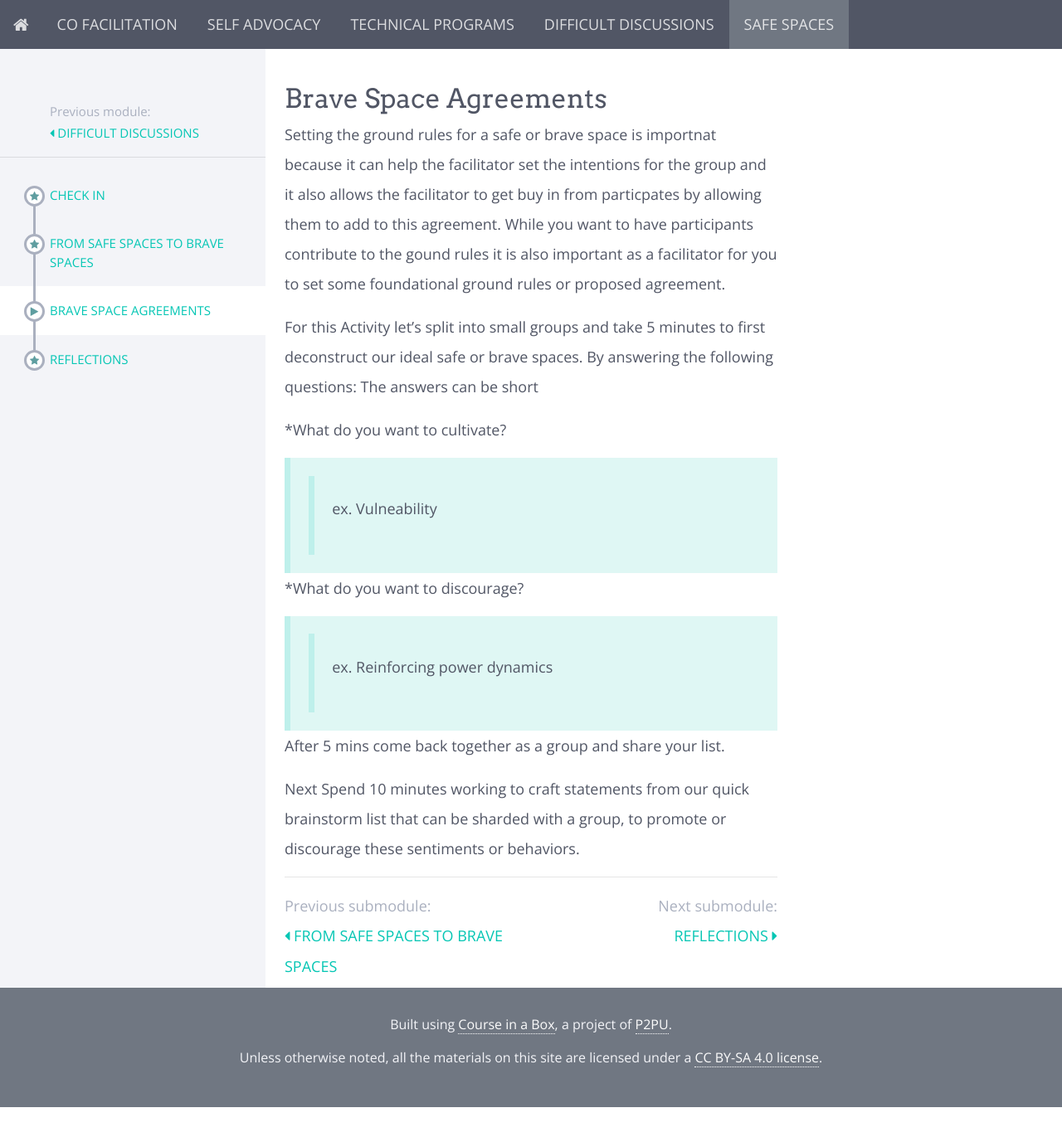
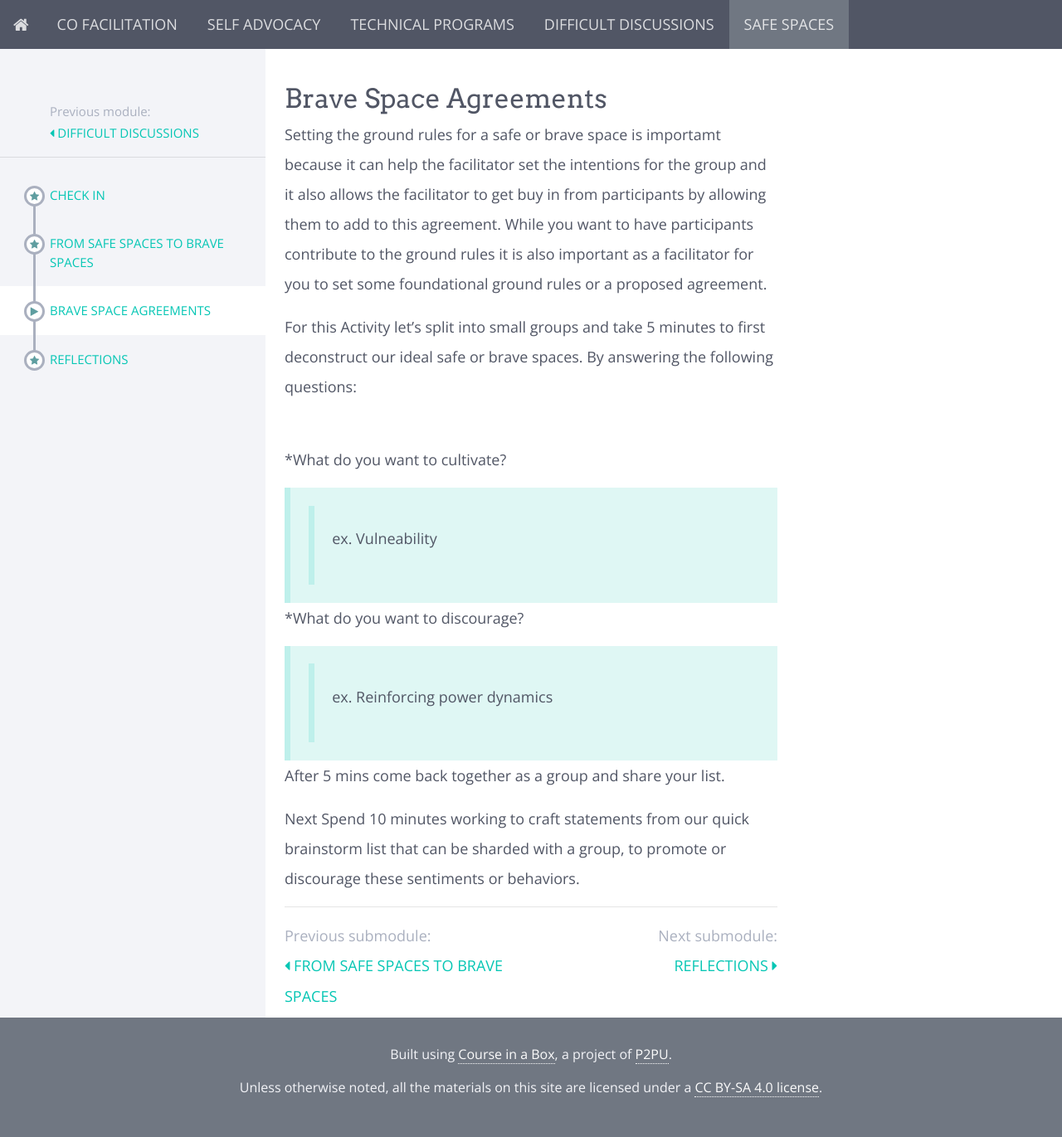
Before and after one commit to p2pu/advanced-facilitation, a Jekyll site: the page built from modules/Safe-Spaces/_posts/2000-01-03-brave-space-agreements.md, in a window 1280 px wide. Shown: the whole page at 83% size. Built offline with Jekyll 4.4.1, drawn with Linux system fonts in a browser that asks for light colours; nearby versions of some CDN libraries; before the commit the page ends 1335 px from its top, so only the background shows below that.

Commit message:
Update 2000-01-03-brave-space-agreements.md

```diff
--- a/modules/Safe-Spaces/_posts/2000-01-03-brave-space-agreements.md
+++ b/modules/Safe-Spaces/_posts/2000-01-03-brave-space-agreements.md
@@ -1,9 +1,9 @@
 ## Brave Space Agreements
 
-Setting the ground rules for a safe or brave space is importnat because it can help the facilitator set the intentions for the group and it also allows the facilitator to get buy in from particpates by allowing them to add to this agreement.  While you want to have participants contribute to the gound rules it is also important as a facilitator for you to set some foundational ground rules or proposed agreement.
+Setting the ground rules for a safe or brave space is importamt because it can help the facilitator set the intentions for the group and it also allows the facilitator to get buy in from participants by allowing them to add to this agreement.  While you want to have participants contribute to the ground rules it is also important as a facilitator for you to set some foundational ground rules or a proposed agreement.
 <br>
 
-For this Activity let's split into small groups and take  5 minutes to first deconstruct our ideal safe or brave spaces. By answering the following questions:  The answers can be short
+For this Activity let's split into small groups and take  5 minutes to first deconstruct our ideal safe or brave spaces. By answering the following questions:
 <br>
 
 *What do you want to cultivate?
```
